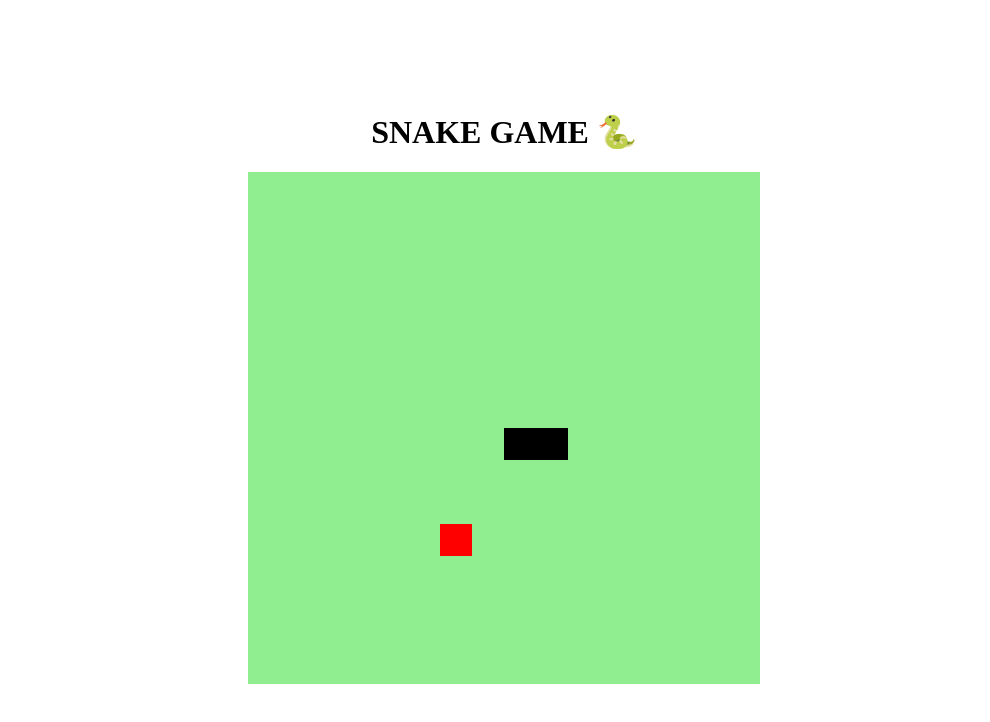
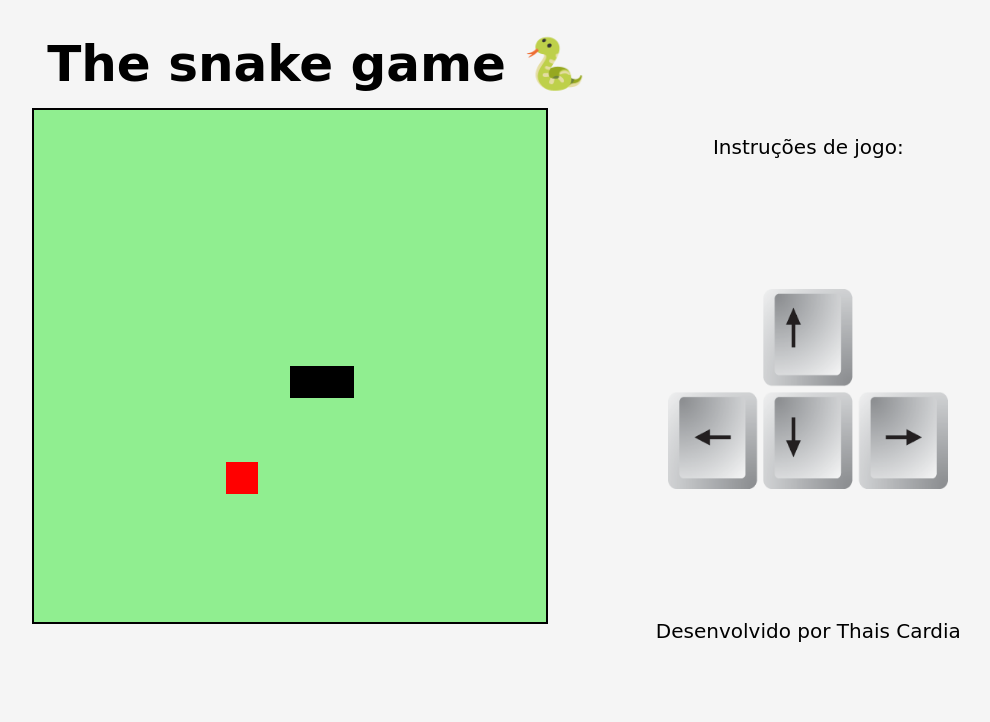
Before and after one commit to thaiscardia/jogo-da-cobrinha, a plain HTML site: page index.html in a window 1280 px wide. Shown: the whole page, without its empty margins (136-1126 px from the left). Drawn offline with Linux system fonts and the light colour scheme; a web font is replaced by a local one.

Commit message:
versão final

```diff
--- a/index.html
+++ b/index.html
@@ -5,10 +5,22 @@
     <meta name="viewport" content="width=device-width, initial-scale=1.0">
     <link rel="stylesheet" href="/style.css">
     <script defer src="/script.js"></script><!-- o defer é o que faz o JS ser carregado no final para evitar bug -->
+    <style>
+        @import url('https://fonts.googleapis.com/css2?family=Sofia&display=swap');
+    </style>
     <title>Snake Game 🐍 </title>
 </head>
 <body>
-    <h1>SNAKE GAME 🐍 </h1>
-    <canvas id="cobra" width="512" height="512"></canvas><!-- canvas é o elemento que trabalha a parte gráfica -->
+    <div class="container">
+        <header>
+            <h1>The snake game 🐍 </h1>
+        </header>
+        <canvas id="cobra" width="512" height="512"></canvas><!-- canvas é o elemento que trabalha a parte gráfica -->
+    </div>
+    <div class="container">
+        <p>Instruções de jogo:</p>
+        <p><img src="./img/setas.png" height="200" width="280"></p>
+        <p>Desenvolvido por Thais Cardia</p>
+    </div>
 </body>
 </html>
--- a/script.js
+++ b/script.js
@@ -11,7 +11,6 @@ let food = {
     x: Math.floor(Math.random() * 15 + 1) * box, //criação de numero aleatorio
     y: Math.floor(Math.random() * 15 + 1) * box
 }
-let texto = "GAME OVER"
 
 function criarBG() {
     context.fillStyle = "lightgreen"; /* essa aqui é a cor do contexto */
@@ -41,16 +40,20 @@ function update (event) {
 }
 
 function gameOver(){
-    context.fillStyle = "black";
-    //continuar daqui
-}
+    clearInterval(jogo); //se a cobra se chocar, o jogo vai parar com o clear interval;
+    let txt = "Game Over."
+        if(confirm("Game Over. Restart?")){
+            window.location.reload();
+        }else{
+            return txt;
+        }
+    }
 
 function iniciarJogo() {
 
-    for(i = 1; i < cobra.length; i++){
-        if (cobra[0].x == cobra[i].x && cobra[0].y == cobra[i].y){
-            clearInterval(jogo); //se a cobra se chocar, o jogo vai parar com o clear interval;
-            gameOver()
+    for(i = 1; i < cobra.length; i++) {
+        if (cobra[0].x == cobra[i].x && cobra[0].y == cobra[i].y) {
+            gameOver();
         }
     }
 
@@ -72,7 +75,7 @@ function iniciarJogo() {
     if(direction == "up") cobraY -= box;
     if(direction == "down") cobraY += box;
 
-    if(cobraX != food.x || cobraY != food.y){
+    if(cobraX != food.x || cobraY != food.y) {
         cobra.pop();
     }else{ //adiciona ao corpo da cobra quando ela come
         food.x = Math.floor(Math.random() * 15 + 1) * box;
--- a/style.css
+++ b/style.css
@@ -1,9 +1,54 @@
+*{ /* sempre padronizo para zero no começo para ficar mais fácil a manipulação dos dados posteriormente por etapas */
+
+    padding: 0%;
+    margin: 0%;
+    text-decoration: none;
+    box-sizing: border-box;
+}
+
 body{
     height: 95vh;
     width: 95;
     display: flex;
     justify-content: center;
+    background-color: whitesmoke;
+    margin: 0%;
+}
+
+canvas {
+    display: flex;
+    flex-direction: row;
+    border: 2px solid black;
+}
+
+header {
+    display: flex;
+    flex-direction: row;
+    justify-content: center;
     align-items: center;
-    flex-direction: column;
-    padding: 1pc dotted red;
+    font-family: 'Sofia', cursive;
+    font-size: 25px;
+    padding: 15px;
 }
+
+.container{
+    display: flex
+    padding: 15px;
+    margin: 20px;
+}
+
+p{
+    display: flex;
+    flex-direction: row;
+    justify-content: center;
+    align-items: center;
+    font-family: 'Sofia', cursive;
+    font-size: 20px;
+    padding: 15px;
+    margin-top: 100px;
+    border: 0ch;
+}
+
+img{
+    border-collapse: collapse;
+}
```
Also changed, not shown: img/setas.png (added).
